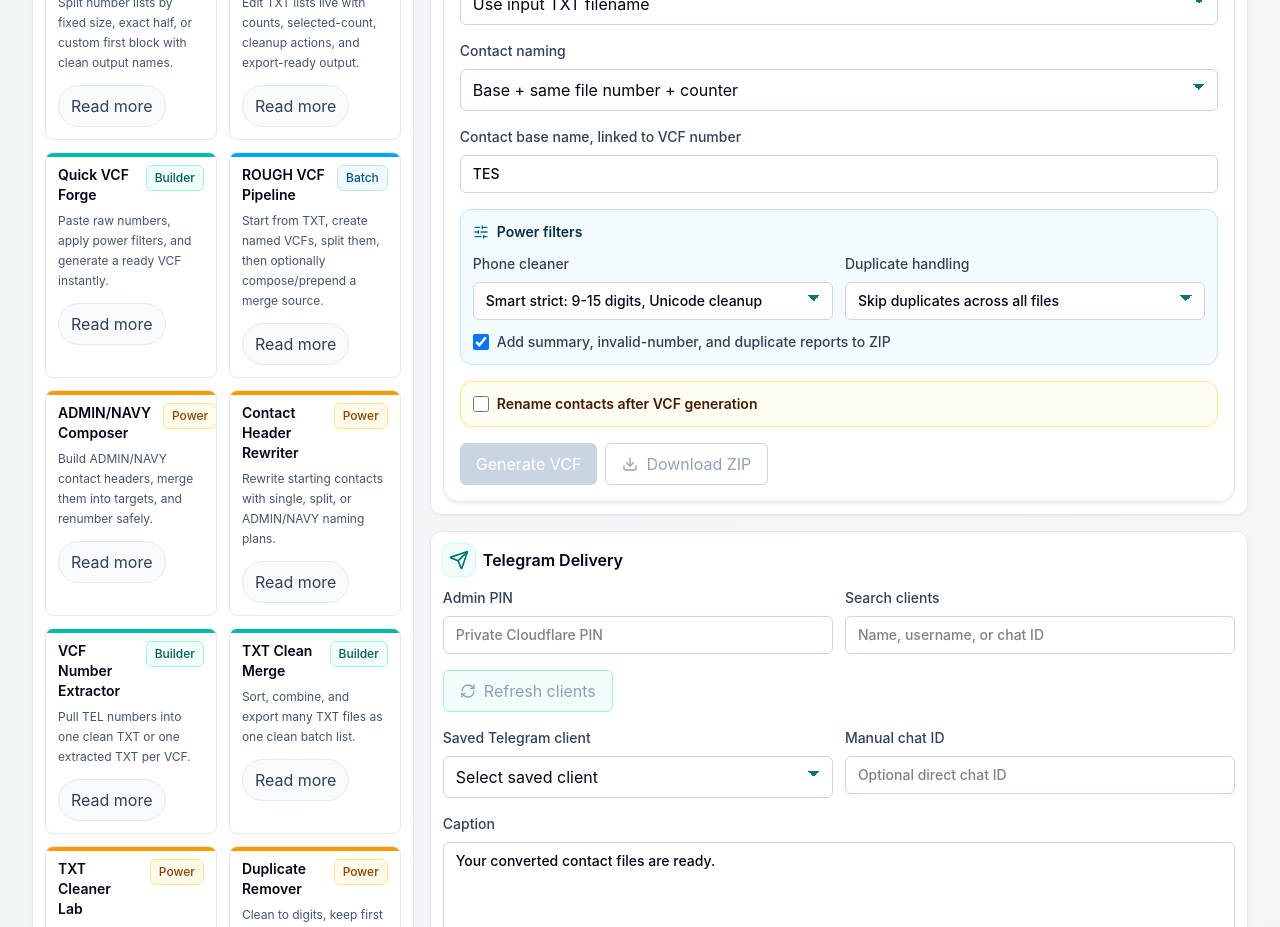
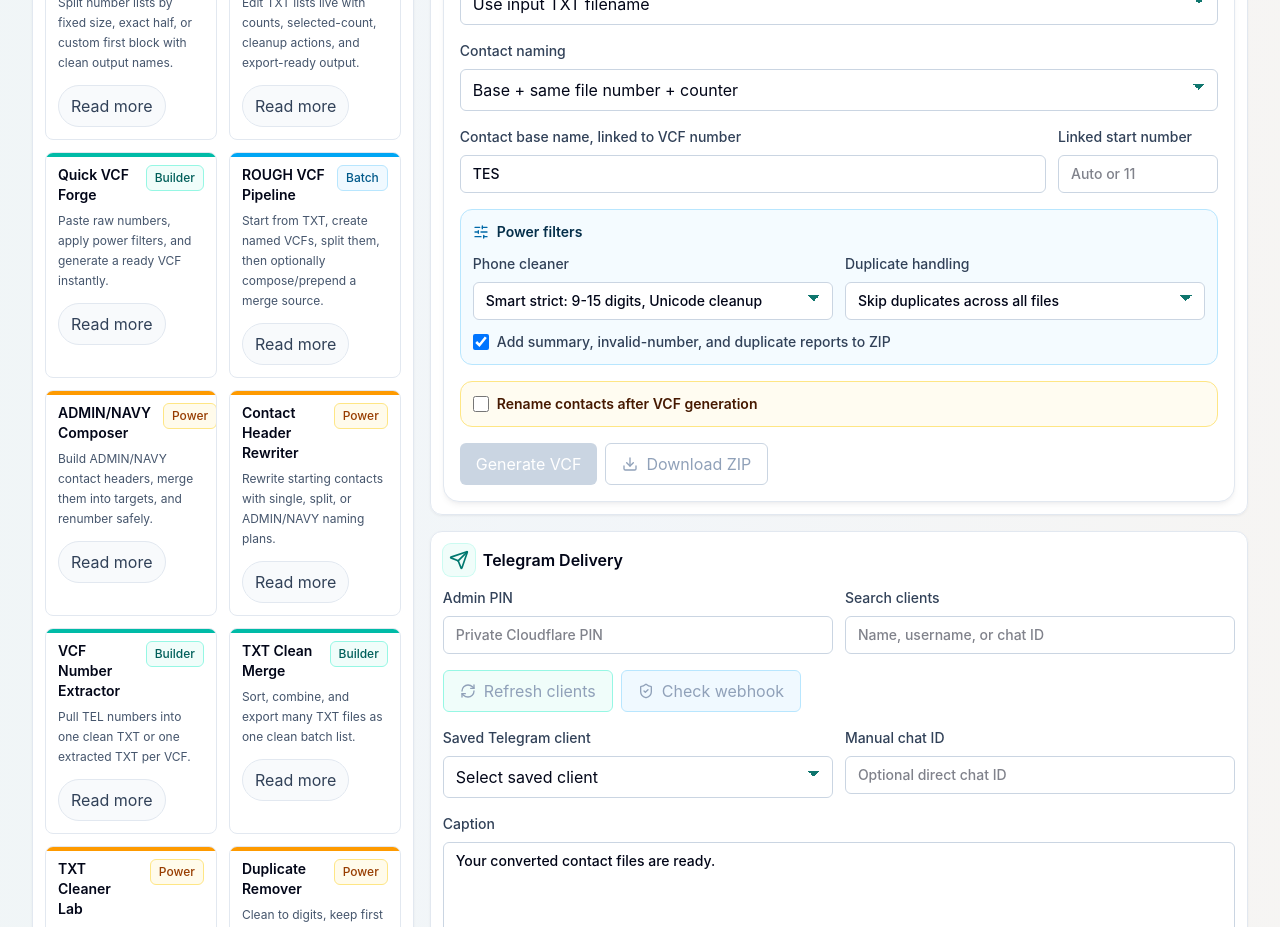
Before and after one commit to rajsolankii18/Legit-solutions, a React (Vite) app: page / in a window 1280 px wide. Shown: the part 840-1767 px from the top of the page. Built offline with nearby package versions, Linux system fonts and the light colour scheme.

Commit message:
Add linked contact start and Telegram diagnostics

```diff
--- a/src/App.tsx
+++ b/src/App.tsx
@@ -269,6 +269,7 @@
   const [manualVcfNames, setManualVcfNames] = useState<Record<string, string>>({})
   const [contactNamingMode, setContactNamingMode] = useState<RajContactNaming['mode']>('sequential')
   const [contactBaseName, setContactBaseName] = useState('TES')
+  const [contactStartNumber, setContactStartNumber] = useState('')
   const [manualContactFallback, setManualContactFallback] = useState('CONTACT')
   const [manualContactBases, setManualContactBases] = useState<Record<string, string>>({})
   const [alphabeticLength, setAlphabeticLength] = useState('2')
@@ -300,6 +301,7 @@
   const [quickVcfStartNumber, setQuickVcfStartNumber] = useState('1')
   const [quickContactNamingMode, setQuickContactNamingMode] = useState<RajContactNaming['mode']>('fixed')
   const [quickContactBaseName, setQuickContactBaseName] = useState('CONTACT')
+  const [quickContactStartNumber, setQuickContactStartNumber] = useState('')
   const [quickManualContactBase, setQuickManualContactBase] = useState('CONTACT')
   const [quickAlphabeticLength, setQuickAlphabeticLength] = useState('2')
   const [quickAlphabeticRunIndex, setQuickAlphabeticRunIndex] = useState('0')
@@ -322,6 +324,7 @@
   const [telegramClientSearch, setTelegramClientSearch] = useState('')
   const [telegramManualChatId, setTelegramManualChatId] = useState('')
   const [telegramSelectedChatId, setTelegramSelectedChatId] = useState('')
+  const [telegramWebhookStatus, setTelegramWebhookStatus] = useState('')
   const [telegramStatusLines, setTelegramStatusLines] = useState<string[]>([
     'Telegram delivery is ready after Cloudflare secrets and webhook are configured.',
   ])
@@ -373,6 +376,7 @@
     contactNaming: buildRajContactNaming({
       mode: contactNamingMode,
       baseName: contactBaseName,
+      startNumber: contactStartNumber,
       fallbackBaseName: manualContactFallback,
       basesByFileName: manualContactBases,
       alphabeticLength,
@@ -400,6 +404,7 @@
     contactNaming: buildRajContactNaming({
       mode: quickContactNamingMode,
       baseName: quickContactBaseName,
+      startNumber: quickContactStartNumber,
       fallbackBaseName: quickManualContactBase,
       basesByFileName: { [pastedSourceFileName]: quickManualContactBase },
       alphabeticLength: quickAlphabeticLength,
@@ -754,6 +759,49 @@
     }
   }
 
+  async function checkTelegramWebhook() {
+    setIsTelegramLoading(true)
+    setTelegramStatusLines(['Checking Telegram webhook...'])
+    try {
+      const response = await fetch('/api/telegram/status', {
+        headers: { 'x-admin-pin': telegramAdminPin },
+      })
+      const payload = await response.json() as {
+        clientCount?: number
+        error?: string
+        ok?: boolean
+        webhookInfo?: {
+          ok?: boolean
+          result?: {
+            last_error_date?: number
+            last_error_message?: string
+            pending_update_count?: number
+            url?: string
+          }
+        }
+      }
+      if (!response.ok || !payload.ok) throw new Error(payload.error ?? `Request failed: ${response.status}`)
+      const result = payload.webhookInfo?.result
+      const lines = [
+        `Saved Telegram clients: ${payload.clientCount ?? 0}`,
+        `Webhook URL: ${result?.url || 'not set'}`,
+        `Pending updates: ${result?.pending_update_count ?? 0}`,
+      ]
+      if (result?.last_error_message) lines.push(`Last Telegram error: ${result.last_error_message}`)
+      setTelegramWebhookStatus(result?.url ? 'Webhook is set.' : 'Webhook is not set.')
+      setTelegramStatusLines(lines)
+    } catch (error) {
+      setTelegramWebhookStatus('Webhook check failed.')
+      setTelegramStatusLines([
+        error instanceof Error
+          ? `Webhook check failed: ${error.message}`
+          : 'Webhook check failed.',
+      ])
+    } finally {
+      setIsTelegramLoading(false)
+    }
+  }
+
   async function sendTelegramZip() {
     if (outputFiles.length === 0) {
       setTelegramStatusLines(['Generate output files before sending to Telegram.'])
@@ -1201,6 +1249,7 @@
                 </div>
 
                 {(contactNamingMode === 'fixed' || contactNamingMode === 'sequential') && (
+                  <div className={contactNamingMode === 'sequential' ? 'grid gap-3 sm:grid-cols-[1fr_160px]' : ''}>
                     <TextField
                       label={
                         contactNamingMode === 'fixed'
@@ -1211,6 +1260,15 @@
                       onChange={setContactBaseName}
                       placeholder={contactNamingMode === 'sequential' ? 'TES' : 'CONTACT'}
                     />
+                    {contactNamingMode === 'sequential' && (
+                      <TextField
+                        label="Linked start number"
+                        value={contactStartNumber}
+                        onChange={setContactStartNumber}
+                        placeholder="Auto or 11"
+                      />
+                    )}
+                  </div>
                 )}
 
                 {contactNamingMode === 'manual-per-file' && (
@@ -1556,6 +1614,7 @@
                     </div>
 
                     {(quickContactNamingMode === 'fixed' || quickContactNamingMode === 'sequential') && (
+                      <div className={quickContactNamingMode === 'sequential' ? 'grid gap-3 sm:grid-cols-[1fr_160px]' : ''}>
                         <TextField
                           label={
                             quickContactNamingMode === 'fixed'
@@ -1566,6 +1625,15 @@
                           onChange={setQuickContactBaseName}
                           placeholder={quickContactNamingMode === 'fixed' ? 'NAVY_GLA10' : 'NAVY_GLA'}
                         />
+                        {quickContactNamingMode === 'sequential' && (
+                          <TextField
+                            label="Linked start number"
+                            value={quickContactStartNumber}
+                            onChange={setQuickContactStartNumber}
+                            placeholder="Auto or 11"
+                          />
+                        )}
+                      </div>
                     )}
 
                     {quickContactNamingMode === 'manual-per-file' && (
@@ -1700,6 +1768,7 @@
                       </div>
 
                       {(contactNamingMode === 'fixed' || contactNamingMode === 'sequential') && (
+                        <div className={contactNamingMode === 'sequential' ? 'grid gap-3 sm:grid-cols-[1fr_160px]' : ''}>
                           <TextField
                             label={
                               contactNamingMode === 'fixed'
@@ -1710,6 +1779,15 @@
                             onChange={setContactBaseName}
                             placeholder={contactNamingMode === 'sequential' ? 'TES' : 'CONTACT'}
                           />
+                          {contactNamingMode === 'sequential' && (
+                            <TextField
+                              label="Linked start number"
+                              value={contactStartNumber}
+                              onChange={setContactStartNumber}
+                              placeholder="Auto or 11"
+                            />
+                          )}
+                        </div>
                       )}
 
                       {contactNamingMode === 'manual-per-file' && (
@@ -2005,7 +2083,22 @@
                   <RefreshCw className="h-4 w-4" />
                   {isTelegramLoading ? 'Refreshing...' : 'Refresh clients'}
                 </button>
-              </div>
+                <button
+                  type="button"
+                  className="inline-flex w-full items-center justify-center gap-2 rounded-md border border-sky-200 bg-sky-50 px-4 py-2 text-sm font-semibold text-sky-800 transition hover:bg-sky-100 active:scale-[0.98] disabled:cursor-not-allowed disabled:text-slate-400 disabled:active:scale-100 sm:w-auto"
+                  onClick={checkTelegramWebhook}
+                  disabled={isTelegramLoading || !telegramAdminPin.trim()}
+                >
+                  <ShieldCheck className="h-4 w-4" />
+                  Check webhook
+                </button>
+              </div>
+
+              {telegramWebhookStatus && (
+                <div className="rounded-xl border border-sky-200 bg-sky-50 px-3 py-2 text-sm font-medium text-sky-900">
+                  {telegramWebhookStatus}
+                </div>
+              )}
 
               <div className="grid gap-3 lg:grid-cols-2">
                 <div>
@@ -2678,6 +2771,7 @@
 function buildRajContactNaming({
   mode,
   baseName,
+  startNumber,
   fallbackBaseName,
   basesByFileName,
   alphabeticLength,
@@ -2685,13 +2779,17 @@
 }: {
   mode: RajContactNaming['mode']
   baseName: string
+  startNumber: string
   fallbackBaseName: string
   basesByFileName: Record<string, string>
   alphabeticLength: string
   alphabeticRunIndex: string
 }): RajContactNaming {
   if (mode === 'manual-per-file') return { mode, basesByFileName, fallbackBaseName }
-  if (mode === 'sequential') return { mode, baseName }
+  if (mode === 'sequential') {
+    const parsedStartNumber = parseOptionalInteger(startNumber)
+    return parsedStartNumber === undefined ? { mode, baseName } : { mode, baseName, startNumber: parsedStartNumber }
+  }
   if (mode === 'alphabetic') {
     return {
       mode,
@@ -2705,6 +2803,12 @@
 function parseInteger(value: string, fallback: number) {
   const parsed = Number.parseInt(value, 10)
   return Number.isFinite(parsed) ? parsed : fallback
+}
+
+function parseOptionalInteger(value: string) {
+  if (!value.trim()) return undefined
+  const parsed = Number.parseInt(value, 10)
+  return Number.isFinite(parsed) ? parsed : undefined
 }
 
 function buildTxtSplitOptions(
--- a/src/core/raj.ts
+++ b/src/core/raj.ts
@@ -11,7 +11,7 @@
 
 export type RajContactNaming =
   | { mode: 'manual-per-file'; basesByFileName: Record<string, string>; fallbackBaseName: string }
-  | { mode: 'sequential'; baseName: string }
+  | { mode: 'sequential'; baseName: string; startNumber?: number }
   | { mode: 'alphabetic'; length: number; runIndex: number }
   | { mode: 'fixed'; baseName: string }
 
@@ -269,7 +269,10 @@
 
   if (contactNaming.mode === 'sequential') {
     const base = contactNaming.baseName.trim() || 'CONTACT'
-    return `${base}${fileIndex}`
+    const linkedIndex = contactNaming.startNumber === undefined
+      ? fileIndex
+      : contactNaming.startNumber + fileIndex - 1
+    return `${base}${linkedIndex}`
   }
 
   if (contactNaming.mode === 'alphabetic') {
--- a/src/worker.ts
+++ b/src/worker.ts
@@ -70,6 +70,10 @@
         return getTelegramClients(request, env)
       }
 
+      if (url.pathname === '/api/telegram/status' && request.method === 'GET') {
+        return getTelegramStatus(request, env)
+      }
+
       if (url.pathname === '/api/telegram/send' && request.method === 'POST') {
         return sendTelegramDocument(request, env)
       }
@@ -117,6 +121,28 @@
     .all<TelegramClientRow>()
 
   return jsonResponse({ ok: true, clients: result.results ?? [] })
+}
+
+async function getTelegramStatus(request: Request, env: Env) {
+  if (!hasAdminAccess(request, env)) {
+    return jsonResponse({ ok: false, error: 'Invalid admin PIN.' }, { status: 401 })
+  }
+
+  const db = requireTelegramDb(env)
+  const token = requireBotToken(env)
+  await ensureTelegramTables(db)
+
+  const clientCount = await db
+    .prepare(`SELECT COUNT(*) AS count FROM telegram_clients`)
+    .all<{ count: number }>()
+  const webhookResponse = await fetch(`https://api.telegram.org/bot${token}/getWebhookInfo`)
+  const webhookInfo = await webhookResponse.json()
+
+  return jsonResponse({
+    ok: true,
+    clientCount: clientCount.results?.[0]?.count ?? 0,
+    webhookInfo,
+  })
 }
 
 async function sendTelegramDocument(request: Request, env: Env) {
```
Also changed, not shown: 1 other file (tests, documents, lock files or other folders). Lines whose indentation alone changed are shown as unchanged.
